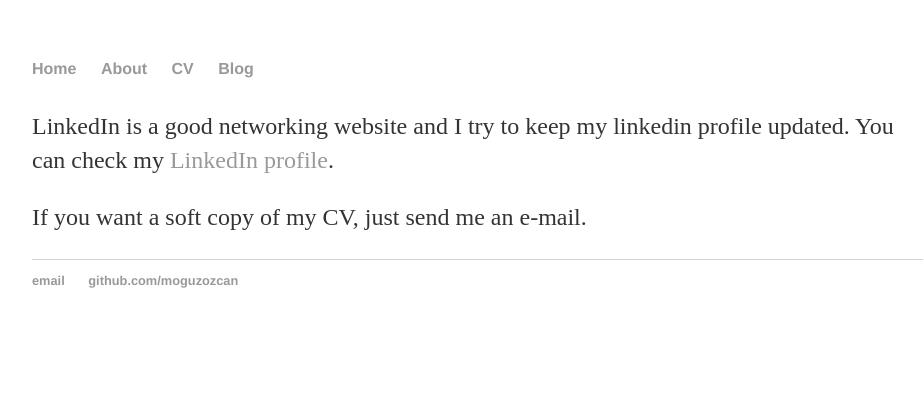
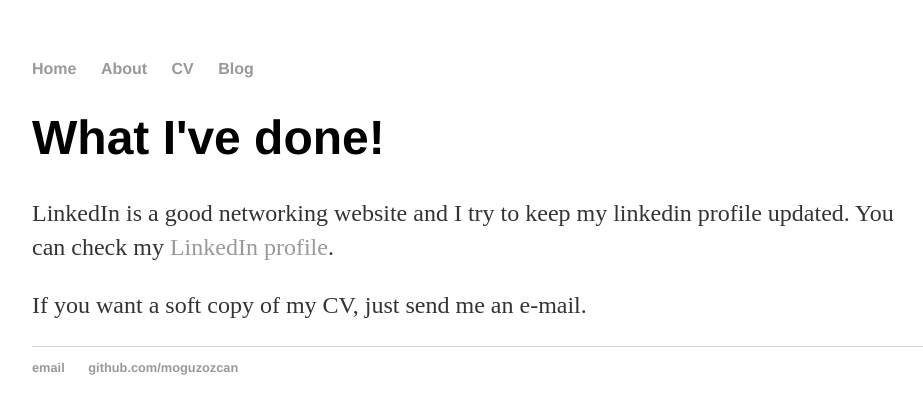
Before and after one commit to moguzozcan/moguzozcan.github.io, a Jekyll site: the page built from cv/index.html, in a window 1280 px wide. Shown: the top 414 px of the page, without its empty margins (160-1083 px from the left). Built offline with Jekyll 4.4.1, drawn with Linux system fonts in a browser that asks for light colours.

Commit message:
Update index.html

```diff
--- a/cv/index.html
+++ b/cv/index.html
@@ -3,7 +3,7 @@ layout: default
 title: Resume
 ---
 <div class="blurb">
-   		<h1></h1>
+   		<h1>What I've done!</h1>
 			<p>LinkedIn is a good networking website and I try to keep my linkedin profile updated. You can check my
       <a href="https://tr.linkedin.com/in/muhammet-oguz-ozcan-796b2a37">LinkedIn profile</a>.
 			</p>
```
